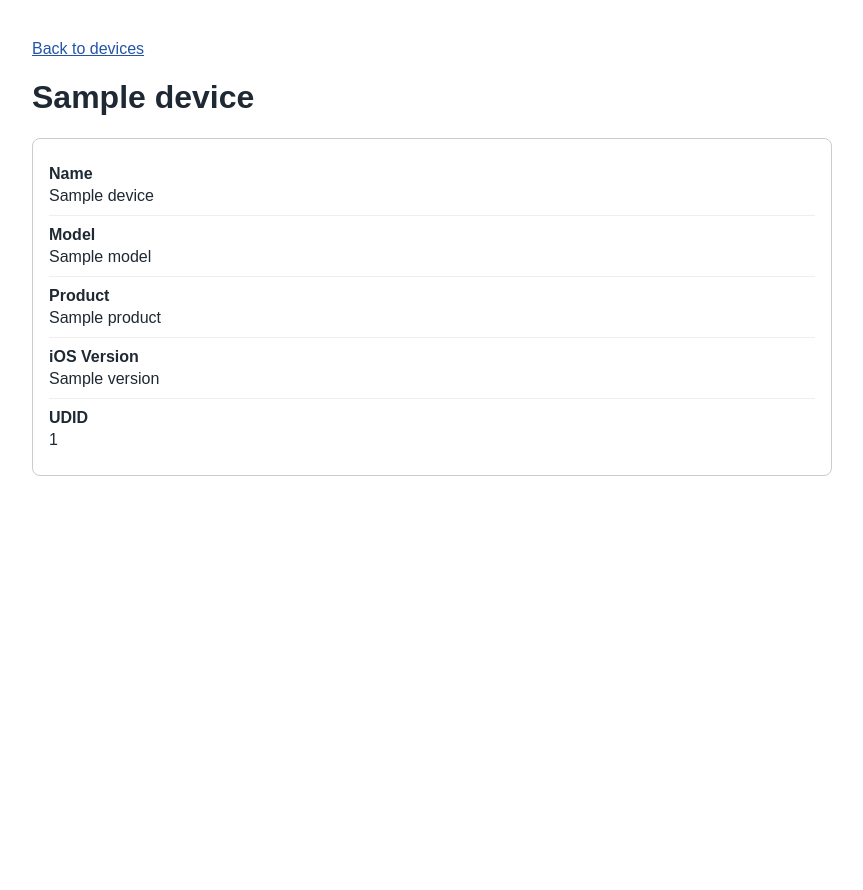
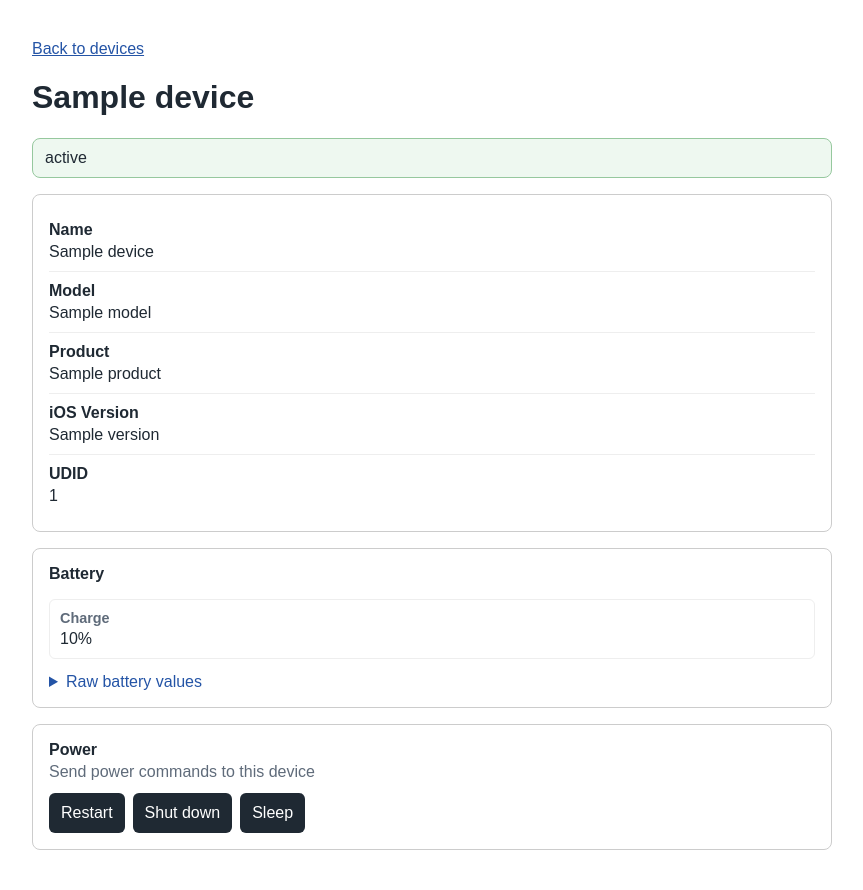
Before and after one commit to LiuWoodsCode/pypresto, a Flask app: template templates/device.html in a window 1280 px wide. Shown: the whole page, without its empty margins (208-1071 px from the left). Before the commit the page ends 476 px from the top, so only its background shows below. Run offline with Flask 3, Linux system fonts and the light colour scheme; the template is opened without the code that fills it: most values are stand-ins (such as "Sample title", 1, 10 or a date in 2020).

Commit message:
Add battery and power options to a device

```diff
--- a/main.py
+++ b/main.py
@@ -17,10 +17,19 @@ DEVICE_ACTIONS = {
     "recovery": "Enter recovery mode",
 }
 
+DEVICE_POWER_ACTIONS = {
+    "restart": "Restart",
+    "shutdown": "Shut down",
+    "sleep": "Sleep",
+}
+
 
 @app.context_processor
 def inject_device_actions():
-    return {"device_actions": DEVICE_ACTIONS}
+    return {
+        "device_actions": DEVICE_ACTIONS,
+        "device_power_actions": DEVICE_POWER_ACTIONS,
+    }
 
 
 @app.route("/")
@@ -44,7 +53,23 @@ def device_detail(udid):
     if device is None:
         abort(404)
 
-    return render_template("device.html", device=device)
+    battery = None
+    battery_error = None
+    if device.get("udid") and not device.get("disabled"):
+        battery_result = asyncio.run(_get_battery_for_device(device))
+        if battery_result["ok"]:
+            battery = battery_result["battery"]
+        else:
+            battery_error = battery_result["error"]
+
+    return render_template(
+        "device.html",
+        device=device,
+        battery=battery,
+        battery_error=battery_error,
+        action_status=request.args.get("status"),
+        action_error=request.args.get("error"),
+    )
 
 
 @app.post("/api/devices/actions/<action>")
@@ -70,6 +95,37 @@ def run_device_action(action):
     return redirect(url_for("index", status=summary))
 
 
+@app.post("/api/devices/<udid>/actions/<action>")
+def run_single_device_action(udid, action):
+    if action not in DEVICE_POWER_ACTIONS:
+        abort(404)
+
+    device = get_device(udid)
+    if device is None:
+        abort(404)
+
+    if not device.get("udid") or device.get("disabled"):
+        return redirect(url_for(
+            "device_detail",
+            udid=udid,
+            error="This device is not available.",
+        ))
+
+    result = asyncio.run(_run_action_for_device(action, device))
+    if not result["ok"]:
+        return redirect(url_for(
+            "device_detail",
+            udid=udid,
+            error=f"{DEVICE_POWER_ACTIONS[action]} failed.",
+        ))
+
+    return redirect(url_for(
+        "device_detail",
+        udid=udid,
+        status=f"{DEVICE_POWER_ACTIONS[action]} sent.",
+    ))
+
+
 async def _run_action_for_devices(action, devices):
     return await asyncio.gather(*(
         _run_action_for_device(action, device) for device in devices
@@ -87,12 +143,30 @@ async def _run_action_for_device(action, device):
             await DiagnosticsService(lockdown=lockdown).restart()
         elif action == "shutdown":
             await DiagnosticsService(lockdown=lockdown).shutdown()
+        elif action == "sleep":
+            await DiagnosticsService(lockdown=lockdown).sleep()
         elif action == "recovery":
             await lockdown.enter_recovery()
 
         return {"udid": udid, "ok": True}
     except Exception as e:
         app.logger.exception("Failed to run %s on %s", action, udid)
+        return {"udid": udid, "ok": False, "error": str(e)}
+    finally:
+        if lockdown is not None:
+            await lockdown.close()
+
+
+async def _get_battery_for_device(device):
+    lockdown = None
+    udid = device["udid"]
+
+    try:
+        lockdown = await create_using_usbmux(udid)
+        battery = await DiagnosticsService(lockdown=lockdown).get_battery()
+        return {"udid": udid, "ok": True, "battery": battery}
+    except Exception as e:
+        app.logger.exception("Failed to fetch battery info for %s", udid)
         return {"udid": udid, "ok": False, "error": str(e)}
     finally:
         if lockdown is not None:
--- a/static/styles.css
+++ b/static/styles.css
@@ -177,6 +177,96 @@ button:disabled {
     margin: 4px 0 0;
 }
 
+.device-panel {
+    background: var(--surface);
+    border: 1px solid var(--border);
+    border-radius: 8px;
+    margin-top: 16px;
+    padding: 16px;
+}
+
+.panel-header {
+    align-items: center;
+    display: flex;
+    gap: 16px;
+    justify-content: space-between;
+    margin-bottom: 12px;
+}
+
+.panel-header h2 {
+    font-size: 1rem;
+    margin: 0 0 4px;
+}
+
+.panel-header p {
+    color: var(--muted-foreground);
+    margin: 0;
+}
+
+.battery-grid,
+.raw-details dl {
+    margin: 0;
+}
+
+.battery-grid {
+    display: grid;
+    gap: 10px;
+    grid-template-columns: repeat(auto-fit, minmax(160px, 1fr));
+}
+
+.battery-grid div {
+    border: 1px solid var(--divider);
+    border-radius: 6px;
+    padding: 10px;
+}
+
+.battery-grid dt,
+.raw-details dt {
+    color: var(--muted-foreground);
+    font-size: 0.9rem;
+    font-weight: bold;
+}
+
+.battery-grid dd,
+.raw-details dd {
+    margin: 4px 0 0;
+    overflow-wrap: anywhere;
+}
+
+.raw-details {
+    margin-top: 14px;
+}
+
+.raw-details summary {
+    color: var(--link);
+    cursor: pointer;
+}
+
+.raw-details div {
+    border-bottom: 1px solid var(--divider);
+    padding: 10px 0;
+}
+
+.raw-details div:last-child {
+    border-bottom: 0;
+}
+
+.inline-error {
+    color: var(--warning);
+    margin: 0;
+    overflow-wrap: anywhere;
+}
+
+.power-action-buttons {
+    display: flex;
+    flex-wrap: wrap;
+    gap: 8px;
+}
+
+.power-action-buttons form {
+    margin: 0;
+}
+
 @media (prefers-color-scheme: dark) {
     :root {
         color-scheme: dark;
@@ -214,4 +304,15 @@ button:disabled {
     .bulk-action-buttons button {
         width: 100%;
     }
+
+    .panel-header {
+        align-items: stretch;
+        flex-direction: column;
+    }
+
+    .power-action-buttons,
+    .power-action-buttons form,
+    .power-action-buttons button {
+        width: 100%;
+    }
 }
--- a/templates/device.html
+++ b/templates/device.html
@@ -12,6 +12,13 @@
         <a class="back-link" href="{{ url_for('index') }}">Back to devices</a>
 
         <h1>{{ device.name }}</h1>
+
+        {% if action_status %}
+        <p class="status-message">{{ action_status }}</p>
+        {% endif %}
+        {% if action_error %}
+        <p class="status-message status-error">{{ action_error }}</p>
+        {% endif %}
 
         <section class="device-detail{% if device.disabled %} device-disabled{% endif %}">
             {% if device.disabled %}
@@ -40,6 +47,87 @@
                 </div>
             </dl>
         </section>
+
+        <section class="device-panel">
+            <div class="panel-header">
+                <div>
+                    <h2>Battery</h2>
+                    {% if battery_error %}
+                    <p>Battery information could not be loaded.</p>
+                    {% elif battery %}
+                    {% else %}
+                    <p>Unavailable while this device is disabled</p>
+                    {% endif %}
+                </div>
+            </div>
+
+            {% if battery %}
+            {% set level = battery.get("BatteryCurrentCapacity") or battery.get("CurrentCapacity") or battery.get("BatteryLevel") %}
+            <dl class="battery-grid">
+                {% if level is not none %}
+                <div>
+                    <dt>Charge</dt>
+                    <dd>{{ level }}{% if level is number %}%{% endif %}</dd>
+                </div>
+                {% endif %}
+                {% for key, label in {
+                    "ExternalConnected": "Power Connected",
+                    "IsCharging": "Charging",
+                    "FullyCharged": "Fully Charged",
+                    "BatteryIsCharging": "Battery Charging",
+                    "CycleCount": "Cycle Count",
+                    "DesignCapacity": "Design Capacity",
+                    "NominalChargeCapacity": "Nominal Capacity",
+                    "MaximumCapacityPercent": "Maximum Capacity",
+                    "Temperature": "Temperature"
+                }.items() %}
+                    {% if key in battery %}
+                    <div>
+                        <dt>{{ label }}</dt>
+                        <dd>{{ battery[key] }}</dd>
+                    </div>
+                    {% endif %}
+                {% endfor %}
+            </dl>
+
+            <details class="raw-details">
+                <summary>Raw battery values</summary>
+                <dl>
+                    {% for key, value in battery | dictsort %}
+                    <div>
+                        <dt>{{ key }}</dt>
+                        <dd>{{ value }}</dd>
+                    </div>
+                    {% endfor %}
+                </dl>
+            </details>
+            {% elif battery_error %}
+            <p class="inline-error">{{ battery_error }}</p>
+            {% endif %}
+        </section>
+
+        <section class="device-panel">
+            <div class="panel-header">
+                <div>
+                    <h2>Power</h2>
+                    <p>Send power commands to this device</p>
+                </div>
+            </div>
+
+            <div class="power-action-buttons">
+                {% for action, label in device_power_actions.items() %}
+                <form method="post" action="{{ url_for('run_single_device_action', udid=device.udid, action=action) }}">
+                    <button
+                        type="submit"
+                        {% if device.disabled %}disabled{% endif %}
+                        {% if action != "sleep" %}onclick="return confirm('{{ label }} {{ device.name }}?')"{% endif %}
+                    >
+                        {{ label }}
+                    </button>
+                </form>
+                {% endfor %}
+            </div>
+        </section>
     </main>
 </body>
 </html>
```
